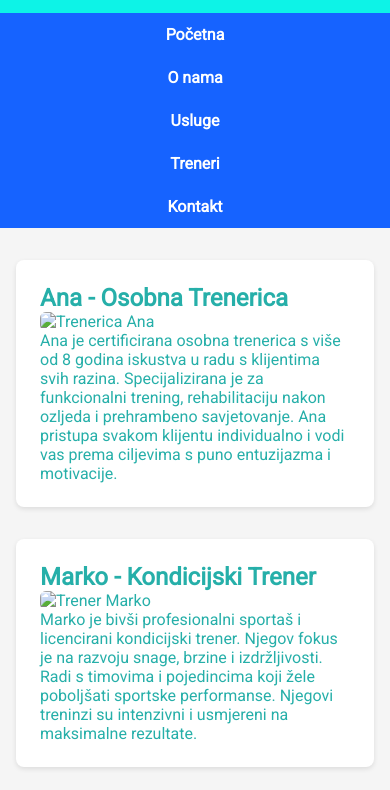
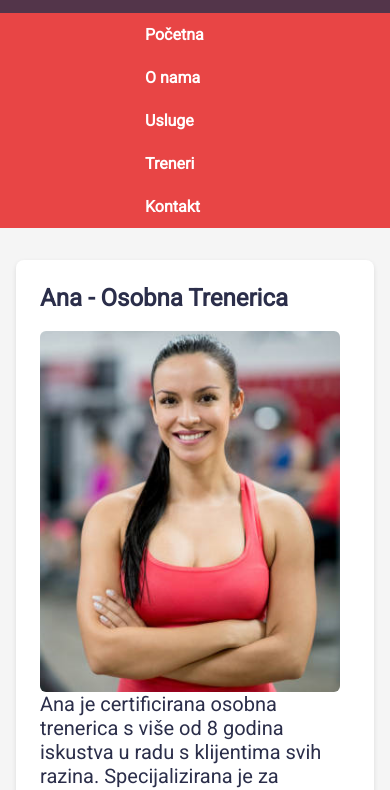
Before and after one commit to mrobicTSZ/html_css, a website: page Projekt predzadnji zadatak (24.4.2025.)/treneri.html in a window 390 px wide. Shown: the part 95-885 px from the top of the page. Drawn offline with Linux system fonts and the light colour scheme.

Commit message:
Add files via upload

```diff
--- /dev/null
+++ b/Projekt predzadnji zadatak (24.4.2025.)/style.css
@@ -0,0 +1,117 @@
+* {
+    margin: 0;
+    padding: 0;
+    box-sizing: border-box;
+}
+
+html, body {
+    height: 100%;
+    font-family: 'Roboto', sans-serif;
+    background-color: #f5f5f5;
+    color: #2B2E4A;
+    display: flex;
+    flex-direction: column;
+}
+
+
+header, footer {
+    background-color: #53354A;
+    color: #fff;
+    text-align: center;
+    padding: 1rem;
+}
+
+/* NAVIGACIJA */
+nav {
+    display: flex;
+    justify-content: center;
+    gap: 1.5rem;
+    background-color: #E84545;
+    padding: 0.75rem;
+}
+
+nav a {
+    display: flex;
+    text-align: center;
+
+    color: #fff;
+    text-decoration: none;
+    font-weight: bold;
+    transition: color 0.3s;
+    width: 100px;
+}
+
+nav a:hover {
+    color: #903749;
+}
+
+/* GLAVNI SADRŽAJ */
+main {
+    flex: 1; /* omogućuje da main zauzme sav dostupan prostor */
+    display: flex;
+    flex-direction: column;
+    align-items: center;
+    padding: 2rem;
+}
+
+section {
+    max-width: 1500px;
+    width: 100%;
+    margin: 1rem 0;
+    background-color: #fff;
+    padding: 1.5rem;
+    border-radius: 8px;
+    box-shadow: 0 2px 5px rgba(0, 0, 0, 0.1);
+}
+
+/* MULTIMEDIJA */
+img, video {
+    max-width: 100%;
+    height: auto;
+    border-radius: 6px;
+}
+
+/* FORMA */
+form {
+    display: flex;
+    flex-direction: column;
+    gap: 1rem;
+    max-width: 500px;
+    margin: auto;
+    background-color: #fff;
+    padding: 1.5rem;
+    border-radius: 8px;
+    box-shadow: 0 2px 5px rgba(0, 0, 0, 0.1);
+}
+
+input, textarea, select {
+    padding: 0.75rem;
+    font-size: 1rem;
+    border: 1px solid #ccc;
+    border-radius: 4px;
+}
+
+input:focus, textarea:focus, select:focus {
+    outline: none;
+    border-color: #53354A;
+}
+
+/* RESPONSIVE DIZAJN */
+@media (max-width: 1024px) {
+    nav {
+        flex-direction: column;
+        align-items: center;
+    }
+
+    main {
+        padding: 1rem;
+    }
+}
+
+img{
+    float: left;
+    margin-right: 50px;
+
+}
+
+.p2{font-size: 20px}
--- a/Projekt predzadnji zadatak (24.4.2025.)/treneri.html
+++ b/Projekt predzadnji zadatak (24.4.2025.)/treneri.html
@@ -3,7 +3,7 @@
 <head>
   <meta charset="UTF-8">
   <title>Naši treneri</title>
-  <link rel="stylesheet" href="Teretana.css">
+  <link rel="stylesheet" href="style.css">
   <link href="https://fonts.googleapis.com/css2?family=Roboto&display=swap" rel="stylesheet">
   <meta name="viewport" content="width=device-width, initial-scale=1.0">
 </head>
@@ -24,9 +24,9 @@
 
 <main>
   <section>
-    <h2>Ana - Osobna Trenerica</h2>
-    <img src="slike/trener_ana.jpg" width="300" alt="Trenerica Ana">
-    <p>
+    <h2>Ana - Osobna Trenerica</h2> <br>
+    <img src="slike/ana.png" width="300" alt="Trenerica Ana"> <br>
+    <p class="p2">
       Ana je certificirana osobna trenerica s više od 8 godina iskustva u radu s klijentima svih razina.
       Specijalizirana je za funkcionalni trening, rehabilitaciju nakon ozljeda i prehrambeno savjetovanje.
       Ana pristupa svakom klijentu individualno i vodi vas prema ciljevima s puno entuzijazma i motivacije.
@@ -34,9 +34,9 @@
   </section>
 
   <section>
-    <h2>Marko - Kondicijski Trener</h2>
-    <img src="slike/trener_marko.jpg" width="300" alt="Trener Marko">
-    <p>
+    <h2>Marko - Kondicijski Trener</h2> <br>
+    <img src="slike/marko.png" width="300" alt="Trener Marko" > <br>
+    <p class="p2">
       Marko je bivši profesionalni sportaš i licencirani kondicijski trener. Njegov fokus je na razvoju
       snage, brzine i izdržljivosti. Radi s timovima i pojedincima koji žele poboljšati sportske performanse.
       Njegovi treninzi su intenzivni i usmjereni na maksimalne rezultate.
@@ -45,7 +45,7 @@
 </main>
 
 <footer>
-  &copy; 2025 PowerFit Teretana | Sva prava pridržana
+  &copy; 2025 Teretana
 </footer>
 
 </body>
```
Also changed, not shown: Projekt predzadnji zadatak (24.4.2025.)/index.html (+4 -7 lines), Projekt predzadnji zadatak (24.4.2025.)/kontakt.html (+4 -4 lines), Projekt predzadnji zadatak (24.4.2025.)/o_nama.html (+5 -4 lines), Projekt predzadnji zadatak (24.4.2025.)/usluge.html (+2 -2 lines), Projekt predzadnji zadatak (24.4.2025.)/slike/ana.jpg (added), Projekt predzadnji zadatak (24.4.2025.)/slike/ana.png (added), Projekt predzadnji zadatak (24.4.2025.)/slike/marko.png (added).
